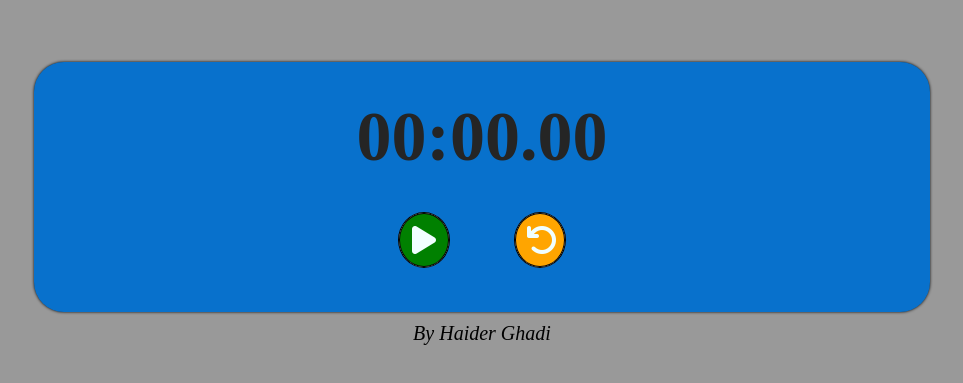
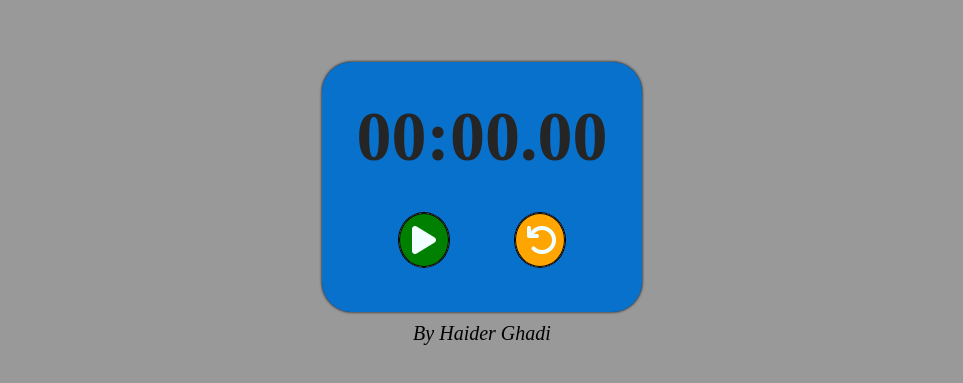
Before and after one commit to Haiderghadi/30D30P-StopWatch, a plain HTML site: page index.html in a window 1280 px wide. Shown: the part 197-580 px from the top of the page, without its empty margins (158-1121 px from the left). Drawn offline with Linux system fonts and the light colour scheme.

Commit message:
Update styles.css

```diff
--- a/styles.css
+++ b/styles.css
@@ -12,7 +12,6 @@ body{
   flex-direction: column;
 }
 .container {
-  width: 70dvw;
   height: 250px;
   background-color: rgb(8, 113, 204);
   border-radius: 30px;
```
